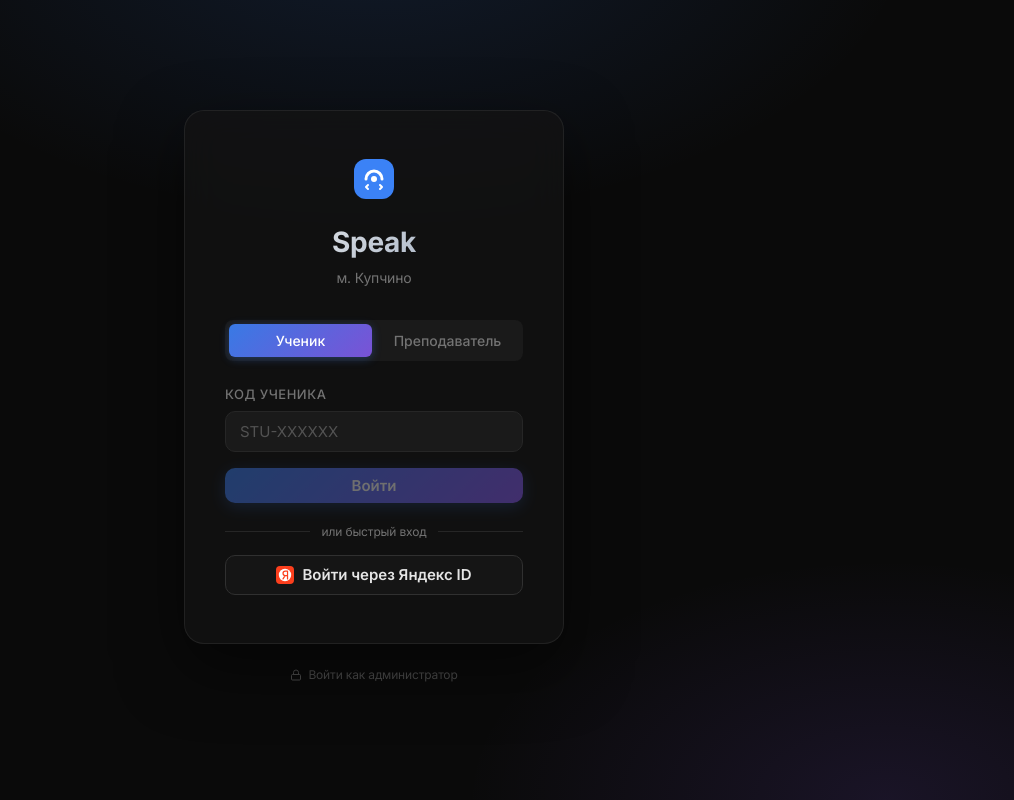
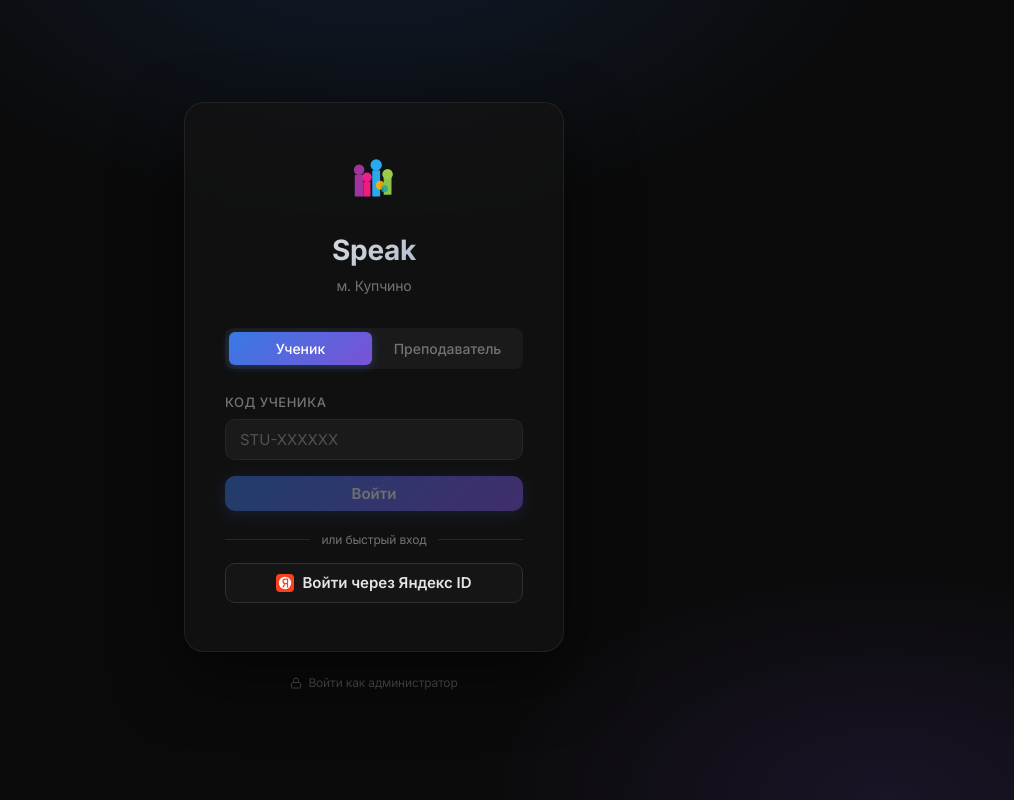
Before and after one commit to Ivan255Mhz/school-service, a React (Vite) app: page / in a window 1280 px wide. Shown: the whole page, without its empty margins (266-1280 px from the left). Built offline with nearby package versions, Linux system fonts and the light colour scheme; no server answers.

Commit message:
feat: brand emblem on login screen

```diff
--- /dev/null
+++ b/src/components/BrandEmblem.tsx
@@ -0,0 +1,16 @@
+export function BrandEmblem({ size = 56 }: { size?: number }) {
+  return (
+    <svg width={size} height={size} viewBox="0 0 64 64" fill="none">
+      <rect x="10" y="27" width="10" height="25" rx="1" fill="#a0349c"/>
+      <circle cx="15" cy="21.5" r="6" fill="#a0349c"/>
+      <rect x="20" y="35" width="8" height="17" rx="1" fill="#ec1e79"/>
+      <circle cx="24" cy="30" r="5.5" fill="#ec1e8c"/>
+      <rect x="30" y="22" width="9" height="30" rx="1" fill="#29a9f0"/>
+      <circle cx="34.5" cy="16" r="6.5" fill="#29a9f0"/>
+      <circle cx="39" cy="39" r="5" fill="#ffb300" opacity="0.9"/>
+      <rect x="43" y="30" width="9" height="20" rx="1" fill="#8bc34a"/>
+      <circle cx="47.5" cy="26.5" r="6" fill="#9ccb4b"/>
+      <circle cx="44" cy="43" r="4" fill="#26a69a" opacity="0.85"/>
+    </svg>
+  )
+}
--- a/src/components/LoginScreen.tsx
+++ b/src/components/LoginScreen.tsx
@@ -3,6 +3,7 @@
 import { startOAuth, exchangeOAuthToken } from '../lib/oauth'
 import type { OAuthProvider } from '../lib/oauth'
 import { YandexLogo } from './YandexLogo'
+import { BrandEmblem } from './BrandEmblem'
 import { useNavigate } from 'react-router-dom'
 
 export function LoginScreen() {
@@ -153,13 +154,7 @@
       <div className="login-card">
         <div className="login-logo">
           <div className="logo-icon">
-            <svg width="40" height="40" viewBox="0 0 40 40" fill="none">
-              <rect width="40" height="40" rx="12" fill="#3b82f6"/>
-              <path d="M12 20C12 15.58 15.58 12 20 12C24.42 12 28 15.58 28 20" stroke="#fff" strokeWidth="3" strokeLinecap="round"/>
-              <circle cx="20" cy="20" r="3" fill="#fff"/>
-              <path d="M14 26L12 28L14 30" stroke="#fff" strokeWidth="2" strokeLinecap="round" strokeLinejoin="round"/>
-              <path d="M26 26L28 28L26 30" stroke="#fff" strokeWidth="2" strokeLinecap="round" strokeLinejoin="round"/>
-            </svg>
+            <BrandEmblem size={56} />
           </div>
           <h1>Speak</h1>
           <p className="login-subtitle">м. Купчино</p>
```
